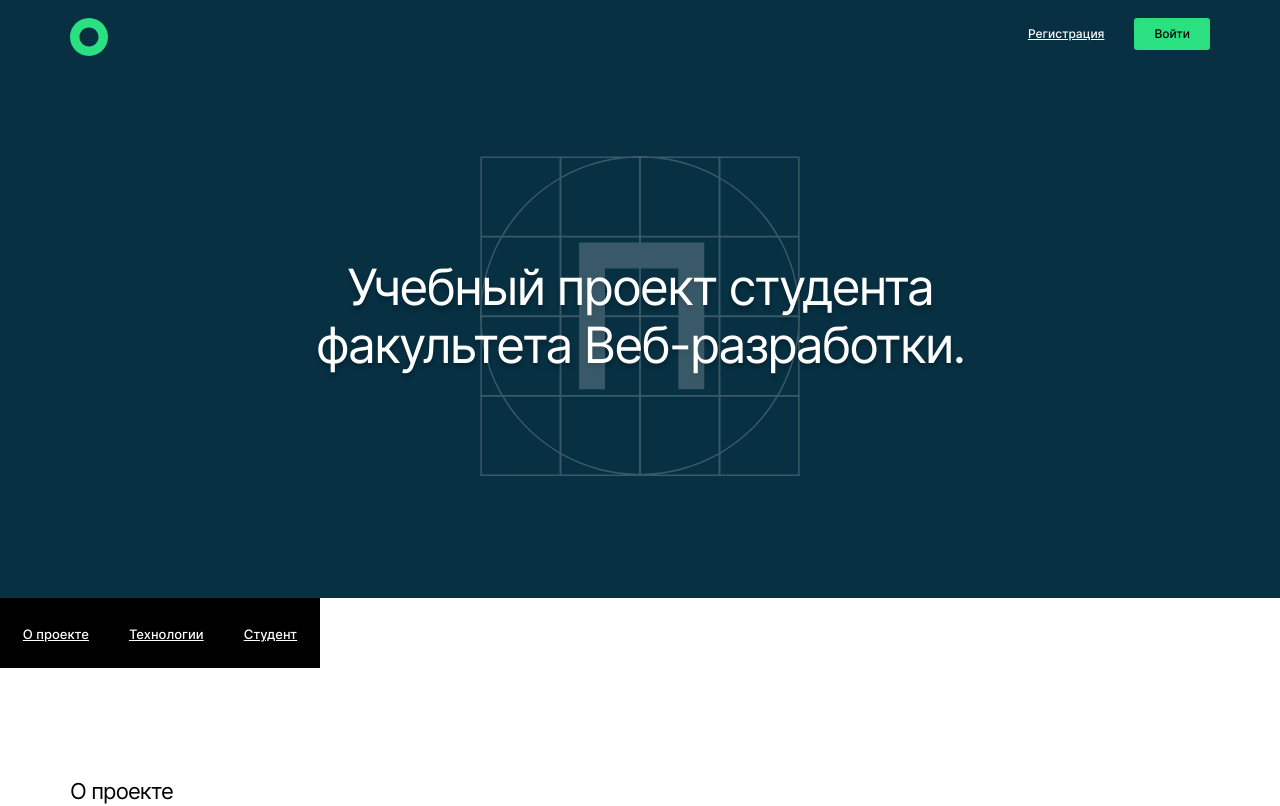
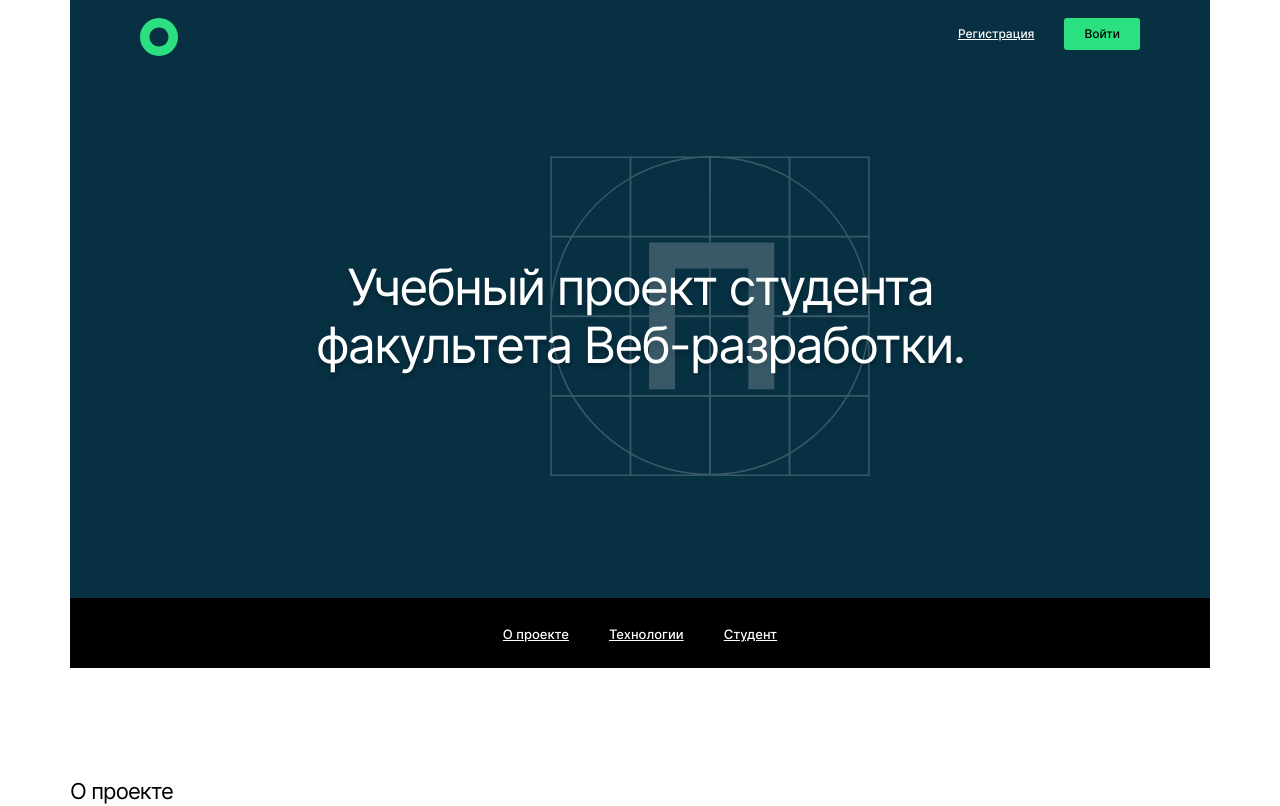
Before and after one commit to xenoxil/movies-explorer-frontend, a React (Create React App) app in the folder movies-explorer-frontend/: page /landing in a window 1280 px wide. Shown: the top 806 px of the page. Built offline with nearby package versions, Linux system fonts and the light colour scheme.

Commit message:
поправить переполнение landing 7689 и 1280

```diff
--- a/movies-explorer-frontend/src/components/AboutMe/AboutMe.css
+++ b/movies-explorer-frontend/src/components/AboutMe/AboutMe.css
@@ -1,7 +1,7 @@
 .aboutMe{
     background-color: #FFFFFF;
     width:1140px;
-    padding: 0 58px;
+    padding: 0;
     margin:0 auto;
 }
 
@@ -9,7 +9,7 @@
     .aboutMe{
         background-color: #FFFFFF;
         width:668px;
-        padding: 0 50px;
+
     }
 }
 
@@ -17,7 +17,7 @@
     .aboutMe{
         background-color: #FFFFFF;
         width:292px;
-        padding: 0;
+
     } }
 
 .aboutMe__title{
--- a/movies-explorer-frontend/src/components/AboutProject/AboutProject.css
+++ b/movies-explorer-frontend/src/components/AboutProject/AboutProject.css
@@ -1,7 +1,7 @@
 .aboutProject{
     background-color: #FFFFFF;
     width:1140px;
-    padding: 0 58px;
+    padding: 0;
     margin:0 auto;
 }
 
@@ -9,13 +9,13 @@
     .aboutProject{
         background-color: #FFFFFF;
         width:668px;
-        padding: 0 50px;
+
     }}
 
     @media screen and (max-width:767px) {
         .aboutProject{
             width: 284px;
-            padding: 0;
+
         }
     }
 
--- a/movies-explorer-frontend/src/components/Header/Header.css
+++ b/movies-explorer-frontend/src/components/Header/Header.css
@@ -1,25 +1,34 @@
 .header{
     display:flex;
-    padding: 18px 69.99px;
+    padding: 18px 0;
     justify-content: space-between;
     margin:0 auto;
-    width: 1140px;
+    width:100%;
+    max-width: 1140px;
 }
 
 @media screen and (max-width:1279px) {
     .header{
-    padding: 15px 30px 15px;
-    width: 708px;
+    padding: 15px 0 15px;
+    max-width: 768px;
 }
 }
 @media screen and (max-width:767px) {
     .header{
-        width:100%;
+
         max-width:320px;
         padding: 18px 0;
     }
 }
 
+.header__logo{
+    margin-left:70px;
+}
+@media screen and (max-width:1279px) {
+    .header__logo{
+        margin-left:30px;
+     }
+}
 @media screen and (max-width:767px) {
     .header__logo{
        margin-left:14px;
@@ -28,6 +37,12 @@
 
 .header__container{
     justify-content: center;
+    margin-right:70px;
+}
+@media screen and (max-width:1279px) {
+    .header__container{
+        margin-right:30px;
+    }
 }
 
 @media screen and (max-width:767px) {
--- a/movies-explorer-frontend/src/components/NavTab/NavTab.css
+++ b/movies-explorer-frontend/src/components/NavTab/NavTab.css
@@ -1,22 +1,19 @@
 .navTab{
     background-color:#000000;
-    width: 320px;
+    width:100%;
     min-height: 66px;
+    max-width: 1280px;
 
 }
 
 @media screen and (max-width: 1279px){
     .navTab{
-    padding:24px 246px;
-    width:calc(768px - 246px*2);
-}}
+    max-width:768px;
+    }}
 
 @media screen and (max-width:767px) {
     .navTab{
-        width:100%;
         max-width:320px;
-        height:66px;
-        padding:0;
     }
 }
 
--- a/movies-explorer-frontend/src/components/Promo/Promo.css
+++ b/movies-explorer-frontend/src/components/Promo/Promo.css
@@ -3,6 +3,8 @@
     min-height:524px;
     position:relative;
     justify-content: center;
+    width:100%;
+    max-width: 1280px;
 }
 @media screen and (max-width:1279px) {
     .promo {
@@ -13,7 +15,6 @@
 
 @media screen and (max-width:767px) {
     .promo {
-        width:100%;
         max-width:320px;
       min-height:570px;
     }
--- a/movies-explorer-frontend/src/components/Techs/Techs.css
+++ b/movies-explorer-frontend/src/components/Techs/Techs.css
@@ -1,20 +1,19 @@
 .techs{
     background-color: #F5F5F5;
     width:1140px;
-    padding: 0 70px;
+    padding: 0;
     margin:0 auto;
 }
 
 @media screen and (max-width: 1279px){
     .techs{
         width:668px;
-        padding:0 50px;
+
     }}
 
     @media screen and (max-width:767px) {
         .techs{
             width:284px;
-            padding:0;
             background-color:#FFFFFF;
         }
     }
```
